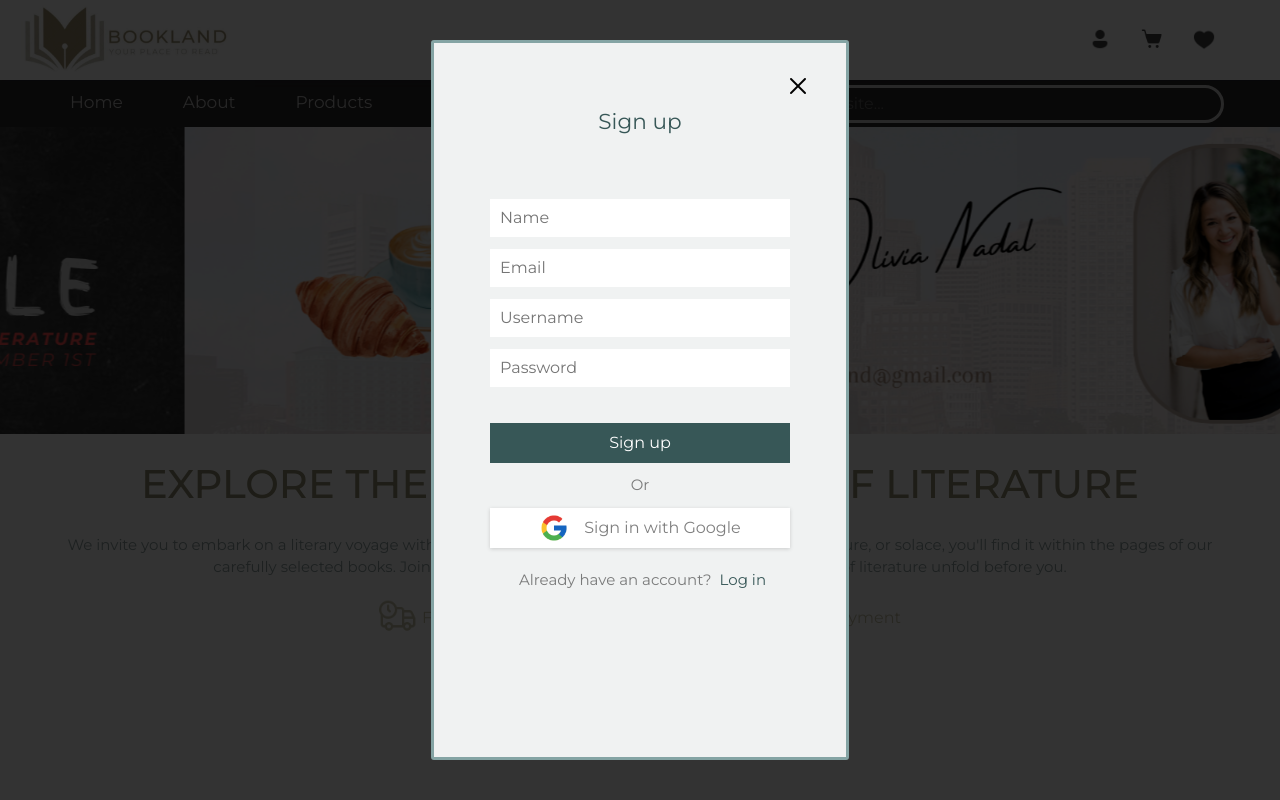
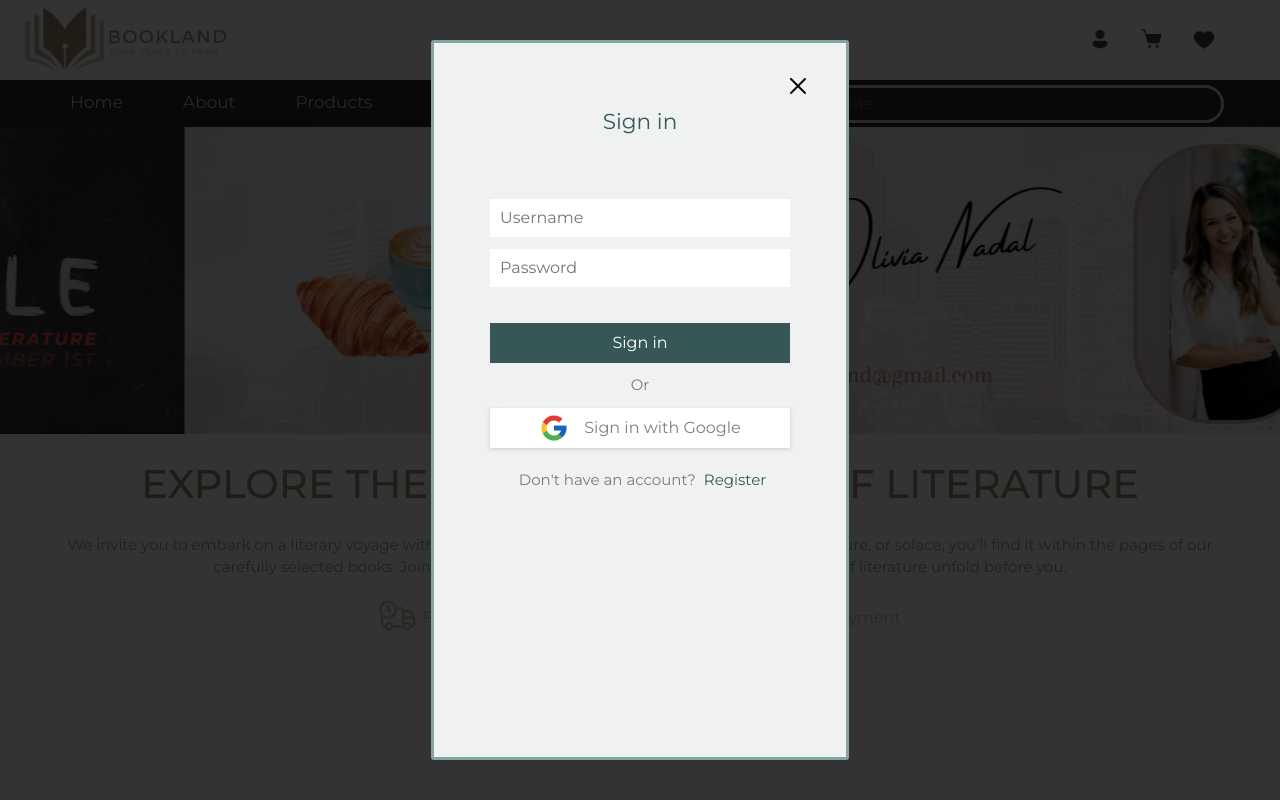
Before and after one commit to nkokor/Bookland, a React (Create React App) app: page / in a window 1280 px wide. Both pictures are taken after a click on the link "Log in". Shown: the top 800 px of the page. Built offline with nearby package versions, Linux system fonts and the light colour scheme.

Commit message:
login modal added

```diff
--- a/src/components/Menu.js
+++ b/src/components/Menu.js
@@ -1,14 +1,14 @@
 import '../style/Menu.css';
 
 import WishlistModal from './modals/WishlistModal';
-import LoginModal from './modals/RegisterModal';
+import RegisterModal from './modals/RegisterModal';
 
 import { useState } from 'react';
 
 function Menu() {
 
   const [openWishlist, setOpenWishlist] = useState(false)
-  const [openLogin, setOpenLogin] = useState(true)
+  const [openRegister, setOpenRegister] = useState(true)
 
   function handleSideMenuVisibility() {
     let sideMenu = document.getElementById("side-menu")
@@ -31,7 +31,7 @@ function Menu() {
         <div id='user-div'>
           <img className='icon-menu-item' src='images/icons/icons8-heart-50.png' onClick={() => { setOpenWishlist(true) }}></img>
           <img className='icon-menu-item' src='images/icons/icons8-cart-30.png'></img>
-          <img className='icon-menu-item' src='images/icons/icons8-account-48.png' onClick={() => { setOpenLogin(true) }}></img>
+          <img className='icon-menu-item' src='images/icons/icons8-account-48.png' onClick={() => { setOpenRegister(true) }}></img>
         </div>
 
       </div>
@@ -58,7 +58,7 @@ function Menu() {
       </div>
 
       { openWishlist && <WishlistModal setOpenWishlistModal={setOpenWishlist} /> }
-      { openLogin && <LoginModal setOpenLoginModal={setOpenLogin}/>}
+      { openRegister && <RegisterModal setOpenRegisterModal={setOpenRegister}/>}
 
     </div>
   );
--- a/src/components/modals/RegisterModal.js
+++ b/src/components/modals/RegisterModal.js
@@ -2,37 +2,95 @@ import React from "react";
 
 import '../../style/RegisterModal.css';
 
-function LoginModal({setOpenLoginModal}) {
+import { useState } from "react";
+
+function RegisterModal({setOpenRegisterModal}) {
+
+  const [openLogin, setOpenLogin] = useState(false)
+
   return (
     <div className='modal-bg'>
+
       <div className='modal-container' id='register-modal'>
+
         <button className="modal-close"
-                onClick={() => setOpenLoginModal(false)}
-        >
+                onClick={() => setOpenRegisterModal(false)}>
           <img src='images/icons/icons8-close-24.png'></img>
         </button>
+
+        { openLogin ? (
+            <div id='login'>
+
+              <div className='title-container'>
+                <p>Sign in</p>
+              </div>
+
+              <div className='form-container'>
+
+                <input type="text" placeholder="Username"></input>
+                <input type="text" placeholder="Password"></input>
+
+                <button className='login-button'>Sign in</button>
+
+                <p className="info-p">Or</p>
+
+                <button className="google-button">
+                  <img src='images/icons/icons8-google-96.png'></img>
+                  <p>Sign in with Google</p>
+                </button>
+
+                <div className='info-div'>
+                  <p className="info-p">Don't have an account?</p>
+                  <a id='log-in-link'
+                    onClick={ () => {
+                      setOpenLogin(false)
+                    } }>Register</a>
+                </div>
+
+              </div>
+
+            </div>
+        ) : (
+            <div id='register'>
+
               <div className='title-container'>
                 <p>Sign up</p>
               </div>
+
             <div className='form-container'>
+
               <input type="text" placeholder="Name"></input>
               <input type="text" placeholder="Email"></input>
               <input type="text" placeholder="Username"></input>
               <input type="text" placeholder="Password"></input>
+
               <button className='login-button'>Sign up</button>
+
               <p className="info-p">Or</p>
+
               <button className="google-button">
                 <img src='images/icons/icons8-google-96.png'></img>
                 <p>Sign in with Google</p>
               </button>
+
               <div className='info-div'>
                 <p className="info-p">Already have an account?</p>
-            <a id='log-in-link'>Log in</a>
+                <a id='log-in-link'
+                  onClick={ () => {
+                    setOpenLogin(true)
+                  } }>Log in</a>
               </div>
+
             </div>
-      </div>
+
           </div>
         )
       }
 
-export default LoginModal
+        </div>
+
+    </div>
+  )
+}
+
+export default RegisterModal
```
Lines whose indentation alone changed are shown as unchanged.
